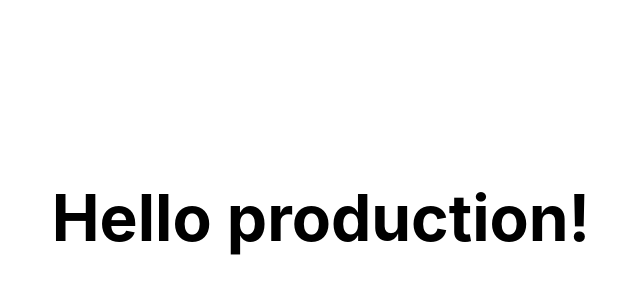
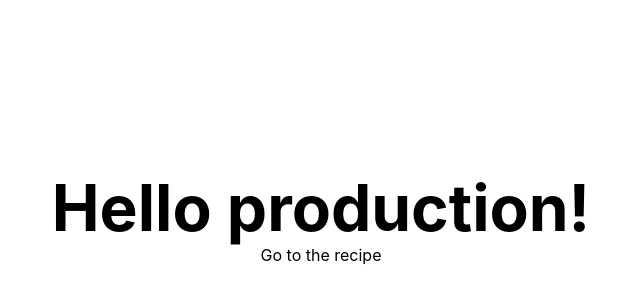
Before and after one commit to hachene/awesome-cookbook, a Next.js app: page / in a window 1280 px wide. Shown: the part 182-482 px from the top of the page, without its empty margins (319-959 px from the left). Built offline with nearby package versions, Linux system fonts and the light colour scheme.

Commit message:
:sparkles: Add link to recipe page

```diff
--- a/pages/index.tsx
+++ b/pages/index.tsx
@@ -1,5 +1,6 @@
 import Head from "next/head"
 import styles from "../styles/Home.module.css"
+import Link from "next/link"
 
 export default function Home() {
   return (
@@ -11,6 +12,9 @@ export default function Home() {
 
       <main className={styles.main}>
         <h1 className={styles.title}>Hello production!</h1>
+        <Link href='/recipes/recipe'>
+          <a>Go to the recipe</a>
+        </Link>
       </main>
     </div>
   )
```
